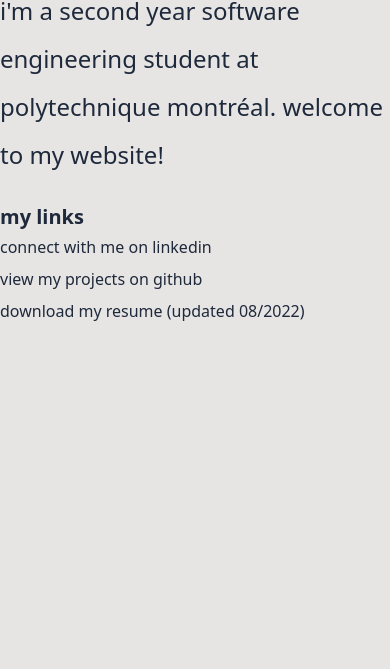
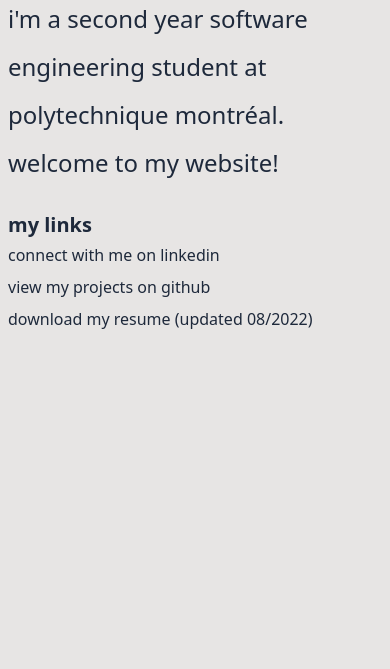
Before and after one commit to bmchl/mchl.tech, a website: page index.html in a window 390 px wide. Shown: the part 175-844 px from the top of the page. Drawn offline with Linux system fonts and the light colour scheme.

Commit message:
added extra padding option

```diff
--- a/index.html
+++ b/index.html
@@ -10,7 +10,7 @@
 </head>
 
 <body class="bg-stone-200 text-slate-800 dark:bg-slate-800 dark:text-stone-100">
-    <div class="lg:ml-56 md:m-24 sm:m-12">
+    <div class="lg:ml-56 md:m-24 sm:m-12 m-2">
         <h1 class="text-4xl font-mono leading-normal">hello world! <br> it's michael
             banna.
         </h1>
```
Also changed, not shown: css/main.css.
